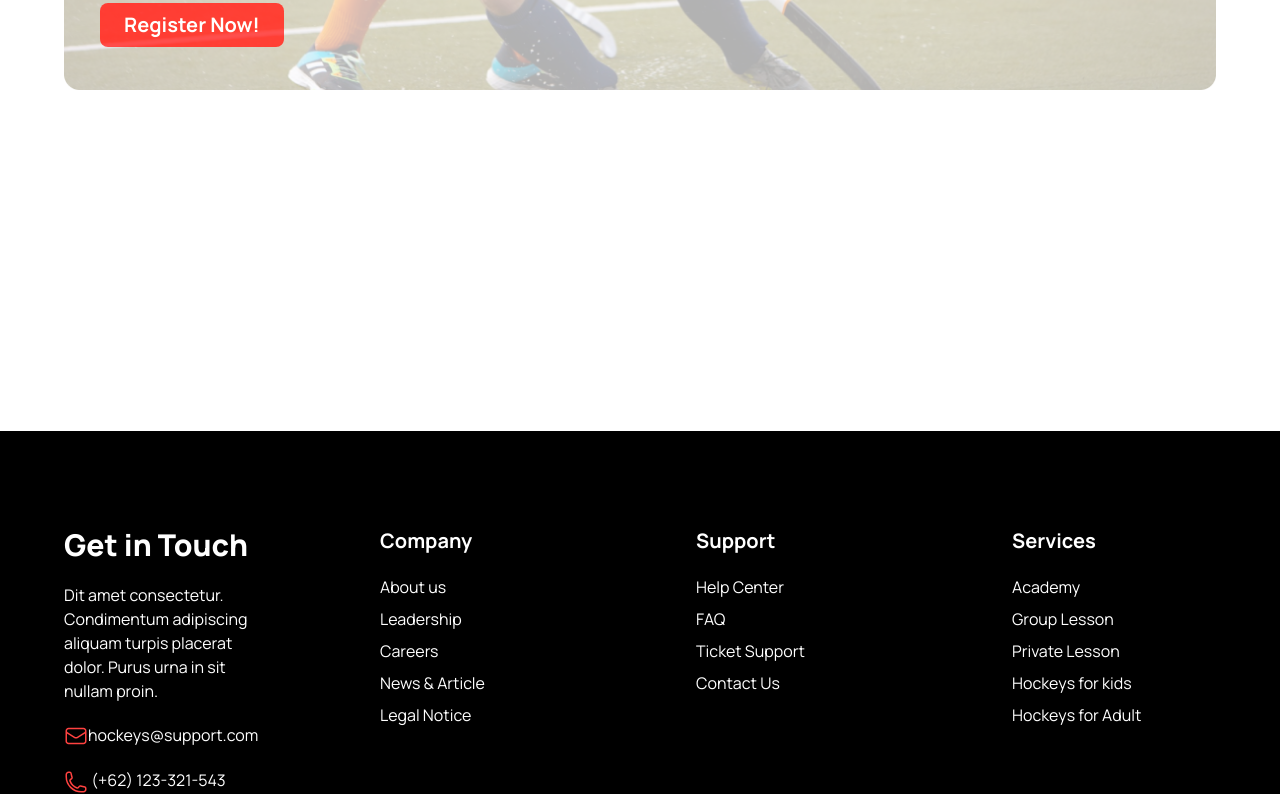
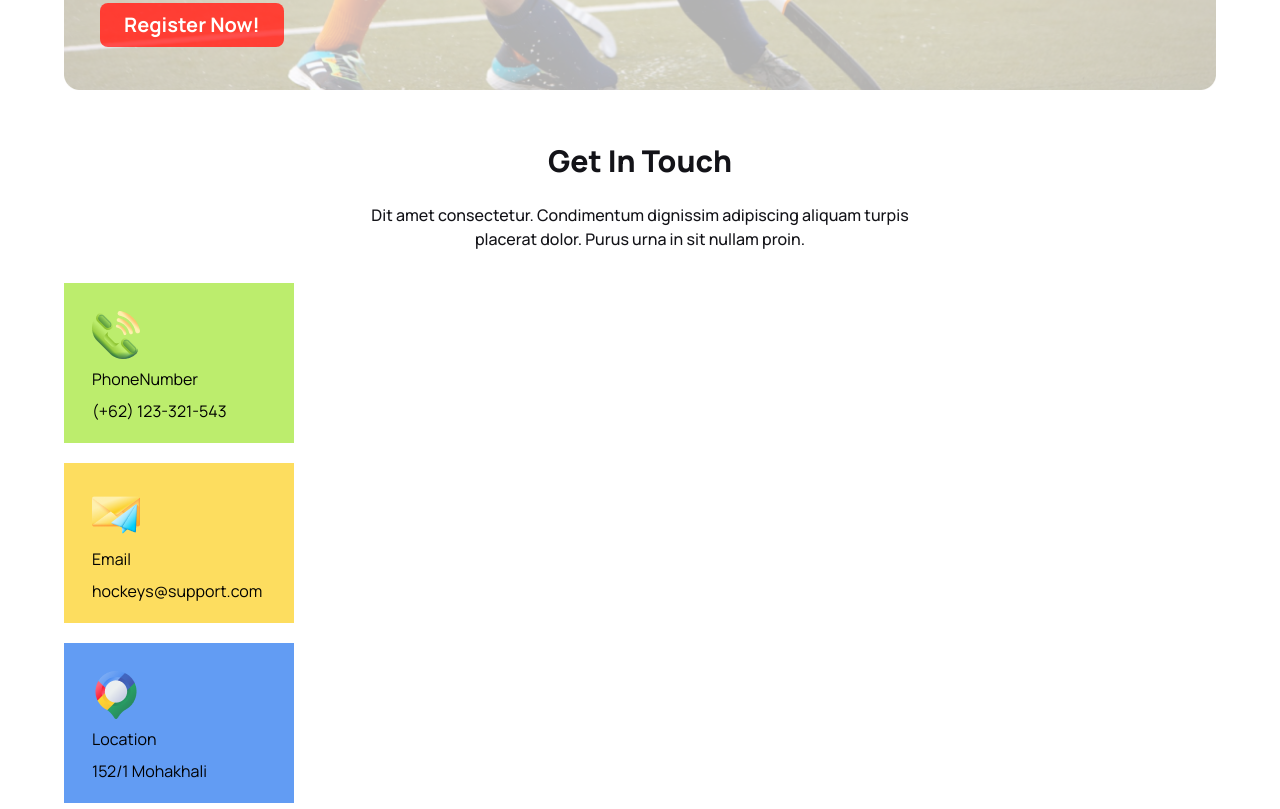
Before and after one commit to Samira-Bint-Taher/b9-a3, a plain HTML site: page index.html in a window 1280 px wide. Shown: the part 1991-2800 px from the top of the page. Drawn offline with nearby package versions, Linux system fonts and the light colour scheme.

Commit message:
Get in touch section added

```diff
--- a/index.html
+++ b/index.html
@@ -157,6 +157,7 @@
                         <p>Amet consectetur. Condimentum dignissim adipiscing.</p>
                     </div>
                 </div>
+                <!-- Program Sections -->
                 <section>
                     <div class="mt-20 text-center text-[#131318] m-auto">
                         <h2 class="font-extrabold text-3xl mb-6">Program Sections</h2>
@@ -214,25 +215,62 @@
                                 Now!</button>
                         </div>
                     </div>
+                    <!-- Get in Touch Section -->
+                    <section>
+                        <div class="mt-24 text-center text-[#131318] m-auto">
+                            <h2 class="font-extrabold text-3xl mb-6">Get In Touch</h2>
+                            <p class="font-medium mb-8 m-auto w-1/2 ">Dit amet consectetur. Condimentum dignissim adipiscing
+                                aliquam turpis placerat dolor. Purus urna in sit nullam proin. </p>
+                        </div>
+                        <div>
+                            <div class="grid grid-rows-3 gap-5">
+                                <div class="bg-[#bced6d] w-1/5 h-40 p-7">
+                                    <img src="images/Group 1171275317.png" alt="">
+                                    <p class="pt-2"
+                                    >PhoneNumber </p>
+                                    <p class="pt-2">(+62) 123-321-543</p>
+                                </div>
+                                <div class="bg-[#fddd5f] w-1/5 h-40 p-7 ">
+                                    <img src="images/Group 1171275318.png" alt="">
+                                    <p class="pt-2"
+                                    >Email </p>
+                                    <p class="pt-2">hockeys@support.com</p>
+                                </div>
+                                <div class="bg-[#629cf3] w-1/5 h-40 p-7">
+                                    <img src="images/Group 1171275321.png" alt="">
+                                    <p class="pt-2"
+                                    >Location </p>
+                                    <p class="pt-2">152/1 Mohakhali</p>
+                                </div>
+                            </div>
+
+                            <div>
+
+                            </div>
+                        </div>
                 </section>
         </main>
     </section>
+    <!--Footer Sections -->
     <footer>
         <section class="mt-96 text-white bg-black">
             <div class="max-w-6xl m-auto pt-24 grid grid-cols-4 gap-28">
                 <div>
                     <h1 class="font-extrabold text-3xl mb-5">Get in Touch</h1>
-                    <p>Dit amet consectetur. Condimentum  adipiscing aliquam turpis placerat dolor. Purus urna in sit nullam proin. </p>
-                    <p class="mt-5"><svg xmlns="http://www.w3.org/2000/svg" width="24" height="24"
-                        class="inline"
+                    <p>Dit amet consectetur. Condimentum adipiscing aliquam turpis placerat dolor. Purus urna in sit
+                        nullam proin. </p>
+                    <p class="mt-5"><svg xmlns="http://www.w3.org/2000/svg" width="24" height="24" class="inline"
                             viewBox="0 0 24 24" fill="none">
-                            <path d="M21.75 6.75V17.25C21.75 17.8467 21.5129 18.419 21.091 18.841C20.669 19.2629 20.0967 19.5 19.5 19.5H4.5C3.90326 19.5 3.33097 19.2629 2.90901 18.841C2.48705 18.419 2.25 17.8467 2.25 17.25V6.75M21.75 6.75C21.75 6.15326 21.5129 5.58097 21.091 5.15901C20.669 4.73705 20.0967 4.5 19.5 4.5H4.5C3.90326 4.5 3.33097 4.73705 2.90901 5.15901C2.48705 5.58097 2.25 6.15326 2.25 6.75M21.75 6.75V6.993C21.75 7.37715 21.6517 7.75491 21.4644 8.0903C21.2771 8.42569 21.0071 8.70754 20.68 8.909L13.18 13.524C12.8252 13.7425 12.4167 13.8582 12 13.8582C11.5833 13.8582 11.1748 13.7425 10.82 13.524L3.32 8.91C2.99292 8.70854 2.72287 8.42669 2.53557 8.0913C2.34827 7.75591 2.24996 7.37815 2.25 6.994V6.75" stroke="#FF4240" stroke-width="1.5" stroke-linecap="round" stroke-linejoin="round"/>
+                            <path
+                                d="M21.75 6.75V17.25C21.75 17.8467 21.5129 18.419 21.091 18.841C20.669 19.2629 20.0967 19.5 19.5 19.5H4.5C3.90326 19.5 3.33097 19.2629 2.90901 18.841C2.48705 18.419 2.25 17.8467 2.25 17.25V6.75M21.75 6.75C21.75 6.15326 21.5129 5.58097 21.091 5.15901C20.669 4.73705 20.0967 4.5 19.5 4.5H4.5C3.90326 4.5 3.33097 4.73705 2.90901 5.15901C2.48705 5.58097 2.25 6.15326 2.25 6.75M21.75 6.75V6.993C21.75 7.37715 21.6517 7.75491 21.4644 8.0903C21.2771 8.42569 21.0071 8.70754 20.68 8.909L13.18 13.524C12.8252 13.7425 12.4167 13.8582 12 13.8582C11.5833 13.8582 11.1748 13.7425 10.82 13.524L3.32 8.91C2.99292 8.70854 2.72287 8.42669 2.53557 8.0913C2.34827 7.75591 2.24996 7.37815 2.25 6.994V6.75"
+                                stroke="#FF4240" stroke-width="1.5" stroke-linecap="round" stroke-linejoin="round" />
                         </svg>hockeys@support.com</p>
                     <p class="mt-5">
-                            <svg xmlns="http://www.w3.org/2000/svg" width="24" height="24"
-                            class="inline"
+                        <svg xmlns="http://www.w3.org/2000/svg" width="24" height="24" class="inline"
                             viewBox="0 0 24 24" fill="none">
-                                <path d="M2.25 6.75C2.25 15.034 8.966 21.75 17.25 21.75H19.5C20.0967 21.75 20.669 21.5129 21.091 21.091C21.5129 20.669 21.75 20.0967 21.75 19.5V18.128C21.75 17.612 21.399 17.162 20.898 17.037L16.475 15.931C16.035 15.821 15.573 15.986 15.302 16.348L14.332 17.641C14.05 18.017 13.563 18.183 13.122 18.021C11.4849 17.4191 9.99815 16.4686 8.76478 15.2352C7.53141 14.0018 6.58087 12.5151 5.979 10.878C5.817 10.437 5.983 9.95 6.359 9.668L7.652 8.698C8.015 8.427 8.179 7.964 8.069 7.525L6.963 3.102C6.90214 2.85869 6.76172 2.6427 6.56405 2.48834C6.36638 2.33397 6.1228 2.25008 5.872 2.25H4.5C3.90326 2.25 3.33097 2.48705 2.90901 2.90901C2.48705 3.33097 2.25 3.90326 2.25 4.5V6.75Z" stroke="#FF4240" stroke-width="1.5" stroke-linecap="round" stroke-linejoin="round"/>
+                            <path
+                                d="M2.25 6.75C2.25 15.034 8.966 21.75 17.25 21.75H19.5C20.0967 21.75 20.669 21.5129 21.091 21.091C21.5129 20.669 21.75 20.0967 21.75 19.5V18.128C21.75 17.612 21.399 17.162 20.898 17.037L16.475 15.931C16.035 15.821 15.573 15.986 15.302 16.348L14.332 17.641C14.05 18.017 13.563 18.183 13.122 18.021C11.4849 17.4191 9.99815 16.4686 8.76478 15.2352C7.53141 14.0018 6.58087 12.5151 5.979 10.878C5.817 10.437 5.983 9.95 6.359 9.668L7.652 8.698C8.015 8.427 8.179 7.964 8.069 7.525L6.963 3.102C6.90214 2.85869 6.76172 2.6427 6.56405 2.48834C6.36638 2.33397 6.1228 2.25008 5.872 2.25H4.5C3.90326 2.25 3.33097 2.48705 2.90901 2.90901C2.48705 3.33097 2.25 3.90326 2.25 4.5V6.75Z"
+                                stroke="#FF4240" stroke-width="1.5" stroke-linecap="round" stroke-linejoin="round" />
                         </svg>
                         (+62) 123-321-543
                     </p>
@@ -248,7 +286,7 @@
                     </ul>
                 </div>
                 <div>
-                    <h1  class="font-bold text-xl mb-5">Support</h1>
+                    <h1 class="font-bold text-xl mb-5">Support</h1>
                     <ul>
                         <li class="mb-2">Help Center</li>
                         <li class="mb-2">FAQ</li>
@@ -257,7 +295,7 @@
                     </ul>
                 </div>
                 <div>
-                    <h1  class="font-bold text-xl mb-5">Services</h1>
+                    <h1 class="font-bold text-xl mb-5">Services</h1>
                     <ul>
                         <li class="mb-2">Academy</li>
                         <li class="mb-2">Group Lesson</li>
```
Lines whose indentation alone changed are shown as unchanged.
